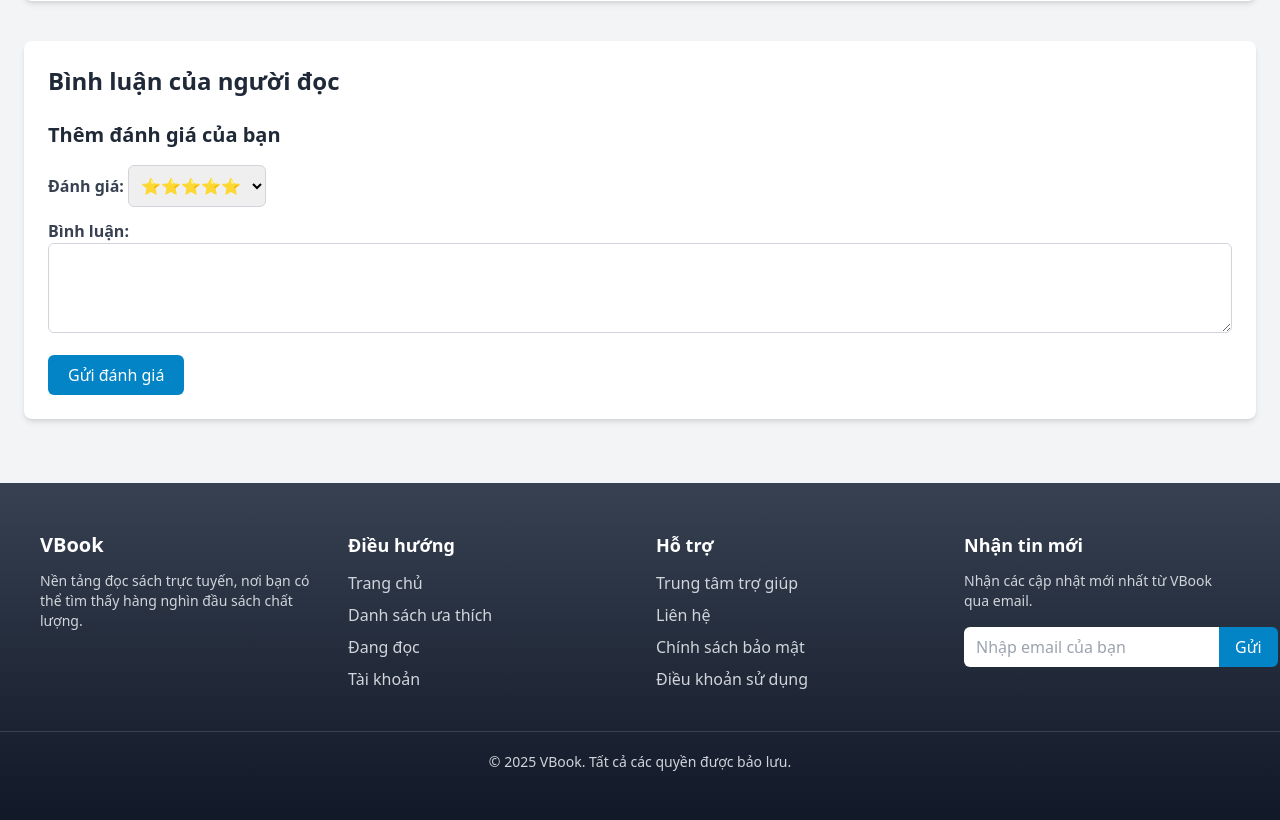
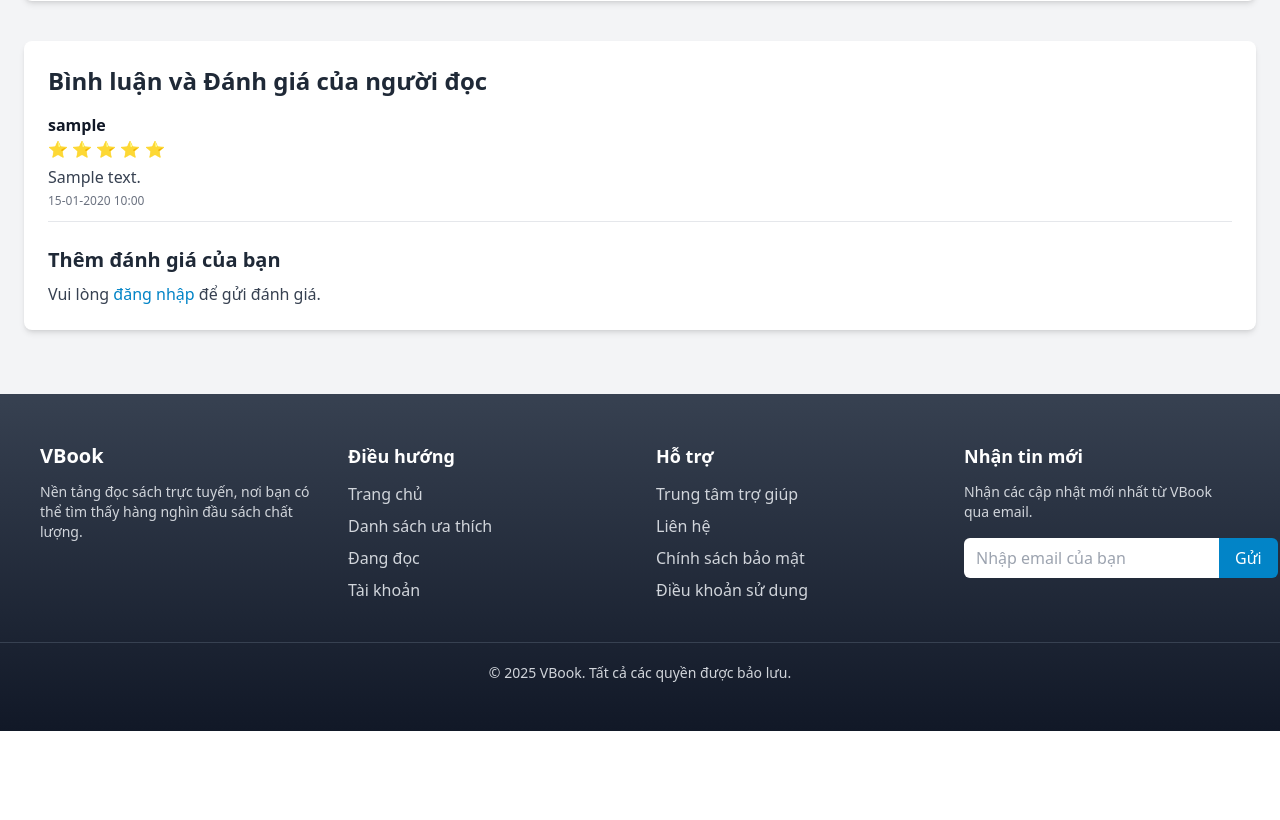
Before and after one commit to anhlinh-II/vbook, a Flask app: page /bookDetails/1 in a window 1280 px wide. Shown: the part 543-1363 px from the top of the page. After the commit the page ends 1274 px from the top, so only its background shows below. Run offline with Flask 3, Linux system fonts and the light colour scheme; tables that the repository leaves empty hold one stand-in row (values such as "Sample post"); some libraries are stand-ins or nearby versions.

Commit message:
review book

```diff
--- a/vbook-main/app.py
+++ b/vbook-main/app.py
@@ -1,7 +1,7 @@
 from flask import Flask, render_template, request, redirect, url_for, session, flash, jsonify
 from werkzeug.security import generate_password_hash, check_password_hash
 from werkzeug.utils import secure_filename
-from models import db, User, Category, Book  # Ensure these are defined in models.py
+from models import db, User, Category, Book, Review  # Ensure these are defined in models.py
 from reading import reading_bp  # Import Blueprint from reading.py
 from readEpub import readEpub_bp
 from search_books import search_bp
@@ -159,14 +159,18 @@ def logout():
     return redirect(url_for('login'))
 
 
-@app.route('/bookDetails/<int:book_id>', methods=['GET', 'POST'])
+@app.route('/bookDetails/<int:book_id>', methods=['GET', 'POST'])  # Giữ nguyên POST nếu bạn có xử lý form khác ở đây
 def book_details(book_id):
-    books = Book.query.all()
-    book = next((b for b in books if b.id == book_id), None)
-    book = Book.query.get(book_id)
-    if not book:
-        return "Book not found", 404  # Thay abort(404)
-    return render_template('bookDetails.html', book=book)
+    book = Book.query.get_or_404(book_id)  # Sử dụng get_or_404 để tự động trả về 404 nếu không tìm thấy
+
+    # Lấy danh sách đánh giá cho sách này, sắp xếp theo thời gian mới nhất trước
+    # Cũng join với User để có thể lấy username
+    reviews = Review.query.filter_by(book_id=book.id).join(User).order_by(Review.timestamp.desc()).all()
+
+    # Tính toán điểm đánh giá trung bình (đã được xử lý bằng hybrid_property trong model Book)
+    # avg_rating = book.avg_rating
+
+    return render_template('bookDetails.html', book=book, reviews=reviews)
 
 @app.route('/account')
 def account():
@@ -369,6 +373,38 @@ def delete_book(book_id):
     flash('Xóa sách thành công!', 'success')
     return redirect(url_for('admin_panel'))
 
+@app.route('/submit_review/<int:book_id>', methods=['POST'])
+def submit_review(book_id):
+    if 'id' not in session: # Kiểm tra xem user_id có trong session không
+        flash("Vui lòng đăng nhập để đánh giá.", "warning")
+        return redirect(url_for('login'))
+
+    user_id = session['id']
+    rating = request.form.get('rating')
+    comment = request.form.get('comment')
+
+    if not rating:
+        flash("Vui lòng chọn điểm đánh giá.", "danger")
+        return redirect(url_for('book_details', book_id=book_id))
+
+    # Kiểm tra xem người dùng đã đánh giá sách này chưa (tùy chọn)
+    existing_review = Review.query.filter_by(book_id=book_id, user_id=user_id).first()
+    if existing_review:
+        flash("Bạn đã đánh giá sách này rồi.", "info")
+        return redirect(url_for('book_details', book_id=book_id))
+
+    new_review = Review(
+        book_id=book_id,
+        user_id=user_id,
+        rating=int(rating),
+        comment=comment
+    )
+    db.session.add(new_review)
+    db.session.commit()
+
+    flash("Cảm ơn bạn đã đánh giá!", "success")
+    return redirect(url_for('book_details', book_id=book_id))
+
 # Register Blueprints
 app.register_blueprint(readEpub_bp)
 app.register_blueprint(reading_bp, url_prefix="/reading")
--- a/vbook-main/models.py
+++ b/vbook-main/models.py
@@ -1,7 +1,23 @@
 from flask_sqlalchemy import SQLAlchemy
+from sqlalchemy.ext.hybrid import hybrid_property
+from sqlalchemy import func # Thêm import này
 
 db = SQLAlchemy()
 
+class Review(db.Model):
+    __tablename__ = 'review'
+    id = db.Column(db.Integer, primary_key=True)
+    book_id = db.Column(db.Integer, db.ForeignKey('book.id'), nullable=False)
+    user_id = db.Column(db.Integer, db.ForeignKey('user.id'), nullable=False) # Giả sử bạn có model User
+    rating = db.Column(db.Integer, nullable=False) # Điểm đánh giá từ 1 đến 5
+    comment = db.Column(db.Text, nullable=True)
+    timestamp = db.Column(db.DateTime, default=db.func.current_timestamp())
+
+    # Mối quan hệ với User (tùy chọn, nếu bạn muốn hiển thị tên người dùng)
+    user = db.relationship('User', backref=db.backref('reviews', lazy=True))
+
+    def __repr__(self):
+        return f'<Review {self.id} by User {self.user_id} for Book {self.book_id}>'
 
 class Book(db.Model):
     __tablename__ = 'book'
@@ -9,11 +25,25 @@ class Book(db.Model):
     title = db.Column(db.String(200), nullable=False)
     author = db.Column(db.String(100), nullable=False)
     description = db.Column(db.Text, nullable=True)
-    file_path = db.Column(db.String(500), nullable=True)  # Giữ nguyên kiểu String
-    content = db.Column(db.LargeBinary, nullable=True)  # Thêm cột mới cho dữ liệu binary
+    file_path = db.Column(db.String(500), nullable=True)
+    content = db.Column(db.LargeBinary, nullable=True)
 
     category_id = db.Column(db.Integer, db.ForeignKey('category.id'), nullable=False)
     category = db.relationship('Category', backref=db.backref('books', lazy=True))
+
+    # Mối quan hệ với Review
+    reviews = db.relationship('Review', backref='book', lazy='dynamic') # Sử dụng lazy='dynamic' để có thể query
+
+    @hybrid_property
+    def avg_rating(self):
+        if self.reviews.count() > 0: # Kiểm tra xem có review nào không
+            return db.session.query(func.avg(Review.rating)).filter(Review.book_id == self.id).scalar()
+        return 0 # Trả về 0 nếu không có review
+
+    @avg_rating.expression
+    def avg_rating(cls): # cls ở đây là class Book
+        return db.session.query(func.avg(Review.rating)).filter(Review.book_id == cls.id).label('avg_rating')
+
 
     def __repr__(self):
         return f'<Book {self.title}>'
--- a/vbook-main/templates/bookDetails.html
+++ b/vbook-main/templates/bookDetails.html
@@ -13,13 +13,14 @@
 
 <main class="container mx-auto mt-28 px-6">
     <!-- Toast Notification -->
-    <div id="toast" class="fixed top-5 right-5 bg-green-500 text-white px-4 py-2 rounded-lg shadow-lg hidden">
+    <div class="fixed top-5 right-5 bg-green-500 text-white px-4 py-2 rounded-lg shadow-lg hidden" id="toast">
         <span id="toast-message"></span>
     </div>
 
     <div class="bg-white p-6 rounded-lg shadow-md flex gap-10">
         <!-- Hình ảnh sách -->
-        <img alt="{{ book.title }}" class="w-64 h-96 object-cover rounded-lg shadow-md" src="https://encrypted-tbn0.gstatic.com/images?q=tbn:ANd9GcQoaj6IKVpPmobkqsRiNqlcfQ9kepfgkoTSwQ&s">
+        <img alt="{{ book.title }}" class="w-64 h-96 object-cover rounded-lg shadow-md"
+             src="https://encrypted-tbn0.gstatic.com/images?q=tbn:ANd9GcQoaj6IKVpPmobkqsRiNqlcfQ9kepfgkoTSwQ&s">
 
         <!-- Thông tin sách -->
         <div class="flex-1">
@@ -35,17 +36,20 @@
             <div class="mt-4 flex items-center">
                 <span class="text-lg font-semibold">Đánh giá:</span>
                 <span class="ml-2 text-yellow-500 text-xl">
-                    {% for _ in range((book.avg_rating or 0)|round) %} ⭐ {% endfor %}
+                    {% for _ in range((book.avg_rating or 0)|int) %} ⭐ {% endfor %} {# Sử dụng int để làm tròn xuống #}
+                    {% if (book.avg_rating or 0)|int < 5 %}
+                        {% for _ in range(5 - (book.avg_rating or 0)|int) %} <span class="text-gray-300">⭐</span> {% endfor %}
+                    {% endif %}
                 </span>
-                <span class="ml-2 text-gray-700">({{ (book.avg_rating or 0)|round(1) }}/5)</span>
+                <span class="ml-2 text-gray-700">({{ (book.avg_rating or 0)|round(1) }}/5 từ {{ book.reviews.count() }} đánh giá)</span>
             </div>
 
             <div class="mt-6 flex items-center space-x-4">
                 <!-- Nút Đọc Ngay với Icon Quyển Sách -->
-              <a class="bg-sky-600 text-white px-5 py-2 rounded-md shadow-md hover:bg-sky-700 flex items-center space-x-2"
-                 href="{{ url_for('reading.add_to_reading_list', book_id=book.id) }}">
-                <i class="fas fa-book"></i>
-                <span>Đọc ngay</span>
+                <a class="bg-sky-600 text-white px-5 py-2 rounded-md shadow-md hover:bg-sky-700 flex items-center space-x-2"
+                   href="{{ url_for('reading.add_to_reading_list', book_id=book.id) }}">
+                    <i class="fas fa-book"></i>
+                    <span>Đọc ngay</span>
                 </a>
 
                 <!-- Nút Thêm vào ưa thích với Icon Trái Tim -->
@@ -66,42 +70,57 @@
 
     <!-- Bình luận và Đánh giá -->
     <div class="mt-10 bg-white p-6 rounded-lg shadow-md">
-        <h3 class="text-2xl font-bold text-gray-800 mb-4">Bình luận của người đọc</h3>
+        <h3 class="text-2xl font-bold text-gray-800 mb-4">Bình luận và Đánh giá của người đọc</h3>
 
-        <!-- Hiển thị bình luận -->
-        {% for comment in book.comments %}
+        {% if reviews %}
+        {% for review_item in reviews %} {# Đổi tên biến để tránh trùng với biến 'review' trong vòng lặp #}
         <div class="border-b pb-3 mb-3">
-            <p class="font-semibold text-gray-900">{{ comment.user }}</p>
+            <p class="font-semibold text-gray-900">
+                {{ review_item.user.username if review_item.user else "Người dùng ẩn danh" }}
+            </p>
             <div class="text-yellow-500">
-                {% for _ in range(comment.rating) %} ⭐ {% endfor %}
+                {% for _ in range(review_item.rating) %} ⭐ {% endfor %}
+                {% if review_item.rating < 5 %}
+                {% for _ in range(5 - review_item.rating) %} <span class="text-gray-300">⭐</span> {% endfor %}
+                {% endif %}
             </div>
-            <p class="text-gray-700 mt-1">{{ comment.content }}</p>
+            <p class="text-gray-700 mt-1">{{ review_item.comment }}</p>
+            <p class="text-xs text-gray-500 mt-1">{{ review_item.timestamp.strftime('%d-%m-%Y %H:%M') }}</p>
         </div>
         {% endfor %}
+        {% else %}
+        <p class="text-gray-600">Chưa có đánh giá nào cho sách này. Hãy là người đầu tiên đánh giá!</p>
+        {% endif %}
 
-        <!-- Thêm bình luận mới -->
         <div class="mt-6">
             <h4 class="text-xl font-semibold text-gray-800">Thêm đánh giá của bạn</h4>
-            <form action="/submit_review/{{ book.id }}" class="mt-4" method="POST">
+            {% if 'id' in session %} {# Chỉ hiển thị form nếu người dùng đã đăng nhập #}
+            <form action="{{ url_for('submit_review', book_id=book.id) }}" class="mt-4" method="POST">
                 <div>
-                    <label class="font-semibold text-gray-700" for="rating">Đánh giá:</label>
-                    <select class="border border-gray-300 rounded-md p-2" id="rating" name="rating">
-                        <option value="5">⭐⭐⭐⭐⭐</option>
-                        <option value="4">⭐⭐⭐⭐</option>
-                        <option value="3">⭐⭐⭐</option>
-                        <option value="2">⭐⭐</option>
-                        <option value="1">⭐</option>
+                    <label class="font-semibold text-gray-700 block mb-1" for="rating">Đánh giá:</label>
+                    <select class="border border-gray-300 rounded-md p-2" id="rating" name="rating" required>
+                        <option disabled selected value="">Chọn số sao</option>
+                        <option value="5">⭐⭐⭐⭐⭐ (Tuyệt vời)</option>
+                        <option value="4">⭐⭐⭐⭐ (Rất tốt)</option>
+                        <option value="3">⭐⭐⭐ (Tốt)</option>
+                        <option value="2">⭐⭐ (Khá)</option>
+                        <option value="1">⭐ (Tệ)</option>
                     </select>
                 </div>
                 <div class="mt-3">
-                    <label class="font-semibold text-gray-700" for="comment">Bình luận:</label>
+                    <label class="font-semibold text-gray-700 block mb-1" for="comment">Bình luận (tùy chọn):</label>
                     <textarea class="border border-gray-300 rounded-md p-2 w-full" id="comment" name="comment"
-                              rows="3"></textarea>
+                              placeholder="Chia sẻ cảm nhận của bạn..." rows="3"></textarea>
                 </div>
                 <button class="mt-4 bg-sky-600 text-white px-5 py-2 rounded-md hover:bg-sky-700" type="submit">
                     Gửi đánh giá
                 </button>
             </form>
+            {% else %}
+            <p class="text-gray-700 mt-2">Vui lòng <a class="text-sky-600 hover:underline"
+                                                      href="{{ url_for('login', next=request.url) }}">đăng nhập</a> để gửi đánh
+                giá.</p>
+            {% endif %}
         </div>
     </div>
 </main>
```
